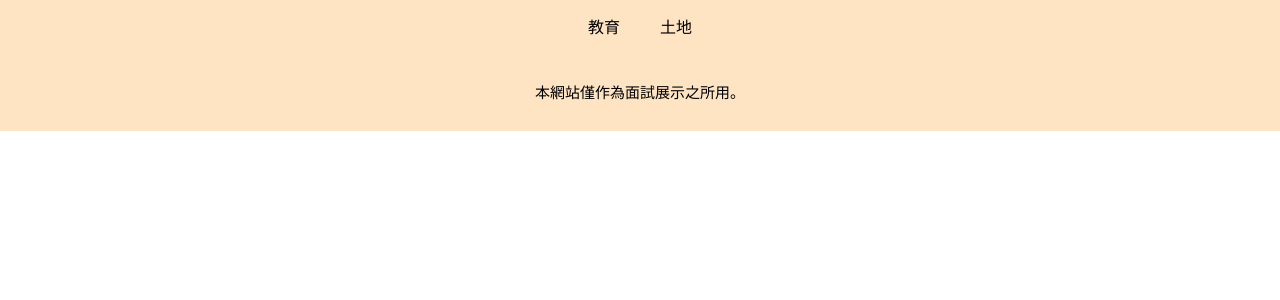
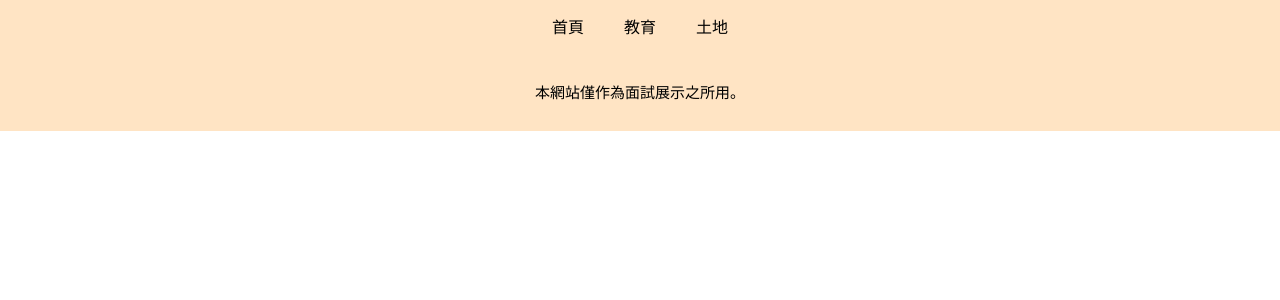
Before and after one commit to covncovy/test, a Vue app: page / in a window 1280 px wide. Shown: the top 300 px of the page. Built offline with nearby package versions, Linux system fonts and the light colour scheme.

Commit message:
add back to homepage router

```diff
--- a/src/components/MainHeader.vue
+++ b/src/components/MainHeader.vue
@@ -3,6 +3,7 @@
 
         <nav>
             <ul>
+                <router-link to="/test">首頁</router-link>
                 <router-link to="/test/education"><li>教育</li></router-link>
                 <router-link to="/test/land"><li>土地</li></router-link>
             </ul>
```
